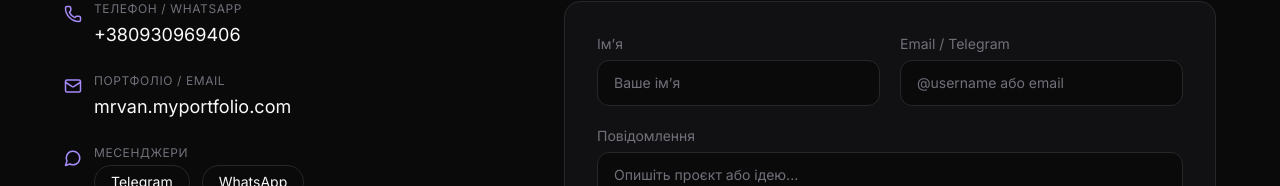
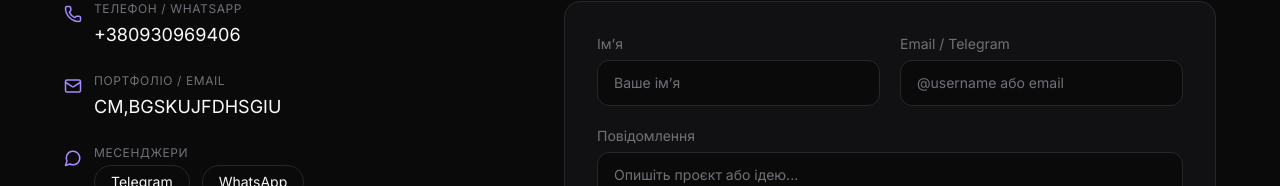
Before and after one commit to bulochka323/bobak-ivan-dev, a React (Vite) app: page / in a window 1280 px wide. Shown: the part 5411-5597 px from the top of the page. Built offline with nearby package versions, Linux system fonts and the light colour scheme.

Commit message:
Update portfolio.ts

```diff
--- a/src/data/portfolio.ts
+++ b/src/data/portfolio.ts
@@ -3,7 +3,7 @@ export const personalInfo = {
   role: "Motion Designer",
   tagline:
     "Моушн-дизайнер зі смаком до сучасної динамічної анімації. Створюю стильні intro, анімую логотипи та текст, перетворюючи звичайні ідеї на крутий візуальний продукт.",
-  email: "mrvan.myportfolio.com",
+  email: "CM,BGSKUJFDHSGIU",
   phone: "+380930969406",
   location: "Україна/Львів",
   availability: "Відкритий до співпраці",
```
